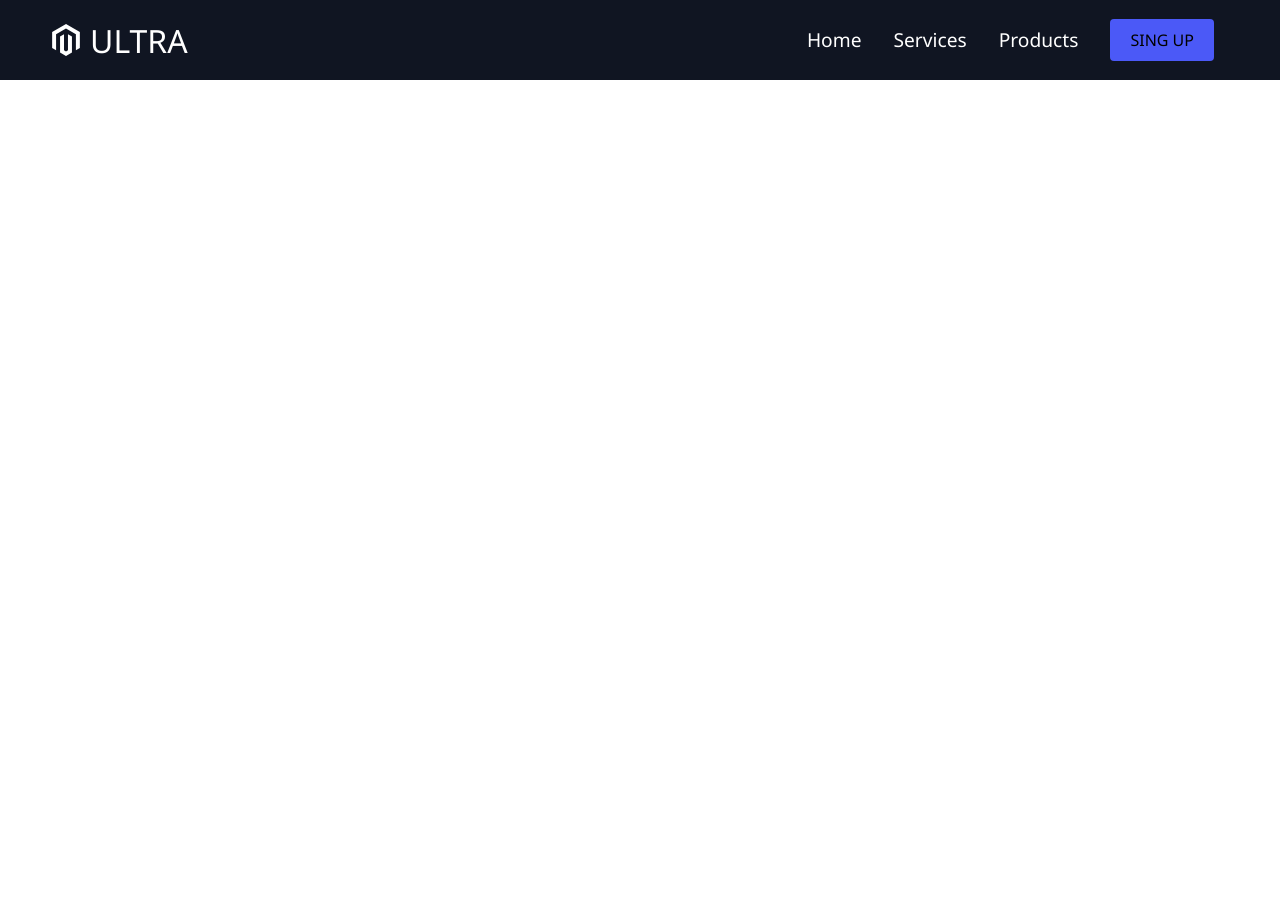
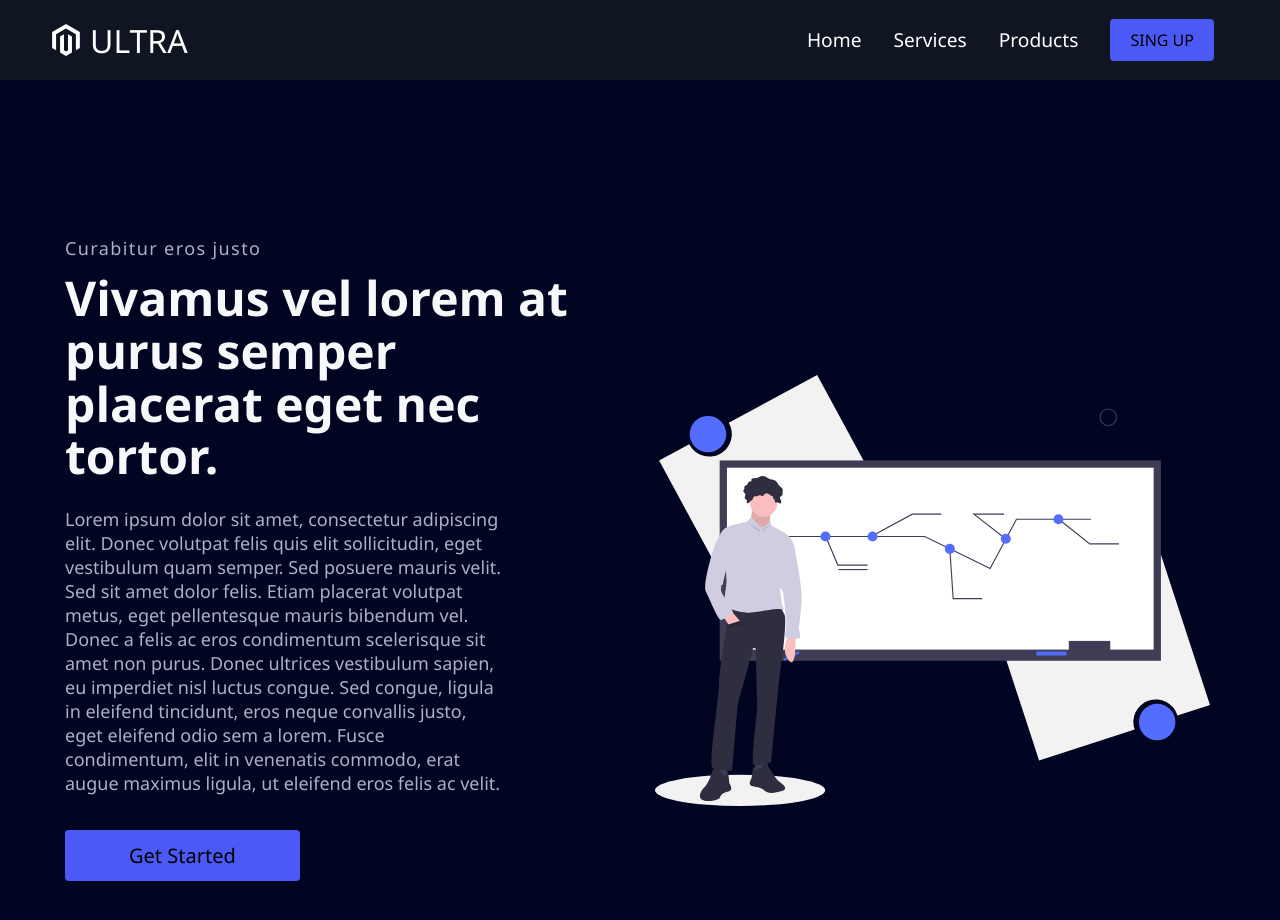
Before and after one commit to orzeleagle122/product-page, a React (Create React App) app: page / in a window 1280 px wide. Shown: the top 920 px of the page. Before the commit the page ends 800 px from the top, so only its background shows below. Built offline with nearby package versions, Linux system fonts and the light colour scheme.

Commit message:
create and style first section

```diff
--- a/src/App.js
+++ b/src/App.js
@@ -2,6 +2,7 @@ import React from 'react';
 import GlobalStyle from './GlobalStyle';
 import {Navbar} from './components';
 import{BrowserRouter as Router, Switch, Route} from 'react-router-dom';
+import HomePage from './pages/HomePage/HomePage';
 
 
 function App() {
@@ -11,7 +12,7 @@ function App() {
         <GlobalStyle/>
         <Navbar />
         <Switch>
-
+          <Route path="/" exact component={HomePage} />
         </Switch>
 
       </Router>
--- /dev/null
+++ b/src/components/InfoSection/InfoSection.elements.js
@@ -0,0 +1,85 @@
+import styled from 'styled-components';
+
+export const InfoSec=styled.div`
+    color: #fff;
+    padding: 160px 0;
+    background: ${({lightBg})=>(lightBg?'#fff':'#010522')};
+
+`;
+
+export const InfoRow=styled.div`
+    display: flex;
+    margin: 0 -15px -15px --15px;
+    flex-wrap: wrap;
+    align-items: center;
+    flex-direction: ${({imgStart})=>(imgStart?'row-reverse':'row')};
+
+`;
+
+export const InfoColumn=styled.div`
+    margin-bottom: 15px;
+    padding-right: 15px;
+    padding-left: 15px;
+    flex: 1;
+    max-width: 50%;
+    flex-basis: 50%;
+
+    @media screen and (max-width: 768px){
+        max-width: 100%;
+        flex-basis: 100%;
+        display: flex;
+        justify-content: center;
+    }
+`;
+
+export const TextWrapper=styled.div`
+    max-width: 540px;
+    padding-top: 0;
+    padding-bottom: 60px;
+
+    @media screen and (max-width: 768px){
+        padding-bottom: 65px;
+    }
+`;
+
+export const TopLine=styled.div`
+    color: ${({lightTopLine})=>(lightTopLine?'#a9b3c1':'#4b59f7')};
+    font-size: 18px;
+    line-height: 16px;
+    letter-spacing: 1.4px;
+    margin-bottom: 16px;
+
+`;
+
+export const Heading=styled.h1`
+    margin-bottom: 24px;
+    font-size: 48px;
+    line-height: 1.1;
+    color: ${({lightText})=>(lightText?'#f7f8fa':'#1c2237')};
+
+`;
+
+export const SubTitle=styled.p`
+    max-width: 440px;
+    margin-bottom: 35px;
+    font-size: 18px;
+    line-height: 24px;
+    color: ${({lightTextDesc})=>(lightTextDesc?'#a9b3c1':'#1c2237')};
+
+`;
+
+export const ImgWrapper=styled.div`
+    max-width: 555px;
+    display: flex;
+    justify-content: ${({start})=>(start?'flex-start':'flex-end')};
+
+`;
+
+export const Img=styled.img`
+  padding-right: 0;
+  border:0;
+  max-width: 100%;
+  vertical-align:middle;
+  display: inline-block;
+  max-height:500px;
+`;
--- /dev/null
+++ b/src/components/InfoSection/InfoSection.js
@@ -0,0 +1,42 @@
+import React from 'react';
+import {ImgWrapper,Img,Heading,InfoSec,InfoRow,InfoColumn,TextWrapper,TopLine,SubTitle} from './InfoSection.elements';
+import {Container,Button} from '../../GlobalStyle';
+import {Link} from 'react-router-dom';
+
+const InfoSection = ({img,alt,start,primary,topLine,headline,lightBg,imgStart,lightTopLine,lightText,lightTextDesc,buttonLabel,description}) => {
+    return (
+        <>
+            <InfoSec lightBg={lightBg}>
+                <Container>
+                    <InfoRow imgStart={imgStart}>
+                        <InfoColumn>
+                            <TextWrapper>
+                                <TopLine lightTopLine={lightTopLine}>
+                                    {topLine}
+                                </TopLine>
+                                <Heading lightText={lightText}>
+                                    {headline}
+                                </Heading>
+                                <SubTitle lightTextDesc={lightTextDesc}>
+                                    {description}
+                                </SubTitle>
+                                <Link to="/sing-up">
+                                    <Button big fontBig primary={primary}>
+                                        {buttonLabel}
+                                    </Button>
+                                </Link>
+                            </TextWrapper>
+                        </InfoColumn>
+                        <InfoColumn>
+                            <ImgWrapper start={start}>
+                                <Img src={img} alt={alt} />
+                            </ImgWrapper>
+                        </InfoColumn>
+                    </InfoRow>
+                </Container>
+            </InfoSec>
+        </>
+     );
+}
+
+export default InfoSection;
--- a/src/components/index.js
+++ b/src/components/index.js
@@ -1 +1,2 @@
 export { default as Navbar} from './Navbar/Navbar';
+export { default as InfoSection} from './InfoSection/InfoSection';
--- /dev/null
+++ b/src/pages/HomePage/Data.js
@@ -0,0 +1,17 @@
+import image1 from '../../images/undraw_professor_8lrt.svg';
+
+export const homeObjOne={
+    lightBg: false,
+    primary:true,
+    lightTopLine:true,
+    lightText:true,
+    lightTextDesc:true,
+    topLine:'Curabitur eros justo',
+    headline:'Vivamus vel lorem at purus semper placerat eget nec tortor.',
+    imgStart:'',
+    buttonLabel:'Get Started',
+    description: 'Lorem ipsum dolor sit amet, consectetur adipiscing elit. Donec volutpat felis quis elit sollicitudin, eget vestibulum quam semper. Sed posuere mauris velit. Sed sit amet dolor felis. Etiam placerat volutpat metus, eget pellentesque mauris bibendum vel. Donec a felis ac eros condimentum scelerisque sit amet non purus. Donec ultrices vestibulum sapien, eu imperdiet nisl luctus congue. Sed congue, ligula in eleifend tincidunt, eros neque convallis justo, eget eleifend odio sem a lorem. Fusce condimentum, elit in venenatis commodo, erat augue maximus ligula, ut eleifend eros felis ac velit.',
+    img:image1,
+    alt:'Image',
+    start:'',
+};
--- /dev/null
+++ b/src/pages/HomePage/HomePage.js
@@ -0,0 +1,13 @@
+import React from 'react';
+import{homeObjOne} from './Data';
+import {InfoSection} from '../../components';
+
+const HomePage = () => {
+    return (
+        <>
+            <InfoSection {...homeObjOne}/>
+        </>
+     );
+}
+
+export default HomePage;
```
Also changed, not shown: src/images/antibiotic.svg (added), src/images/undraw_professor_8lrt.svg (added).
